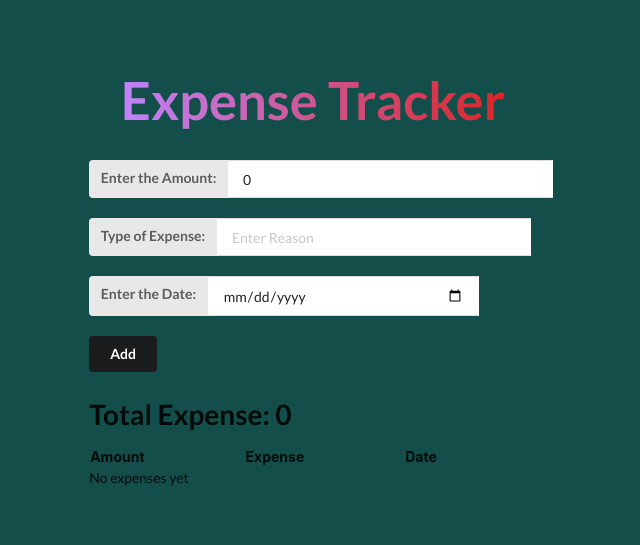
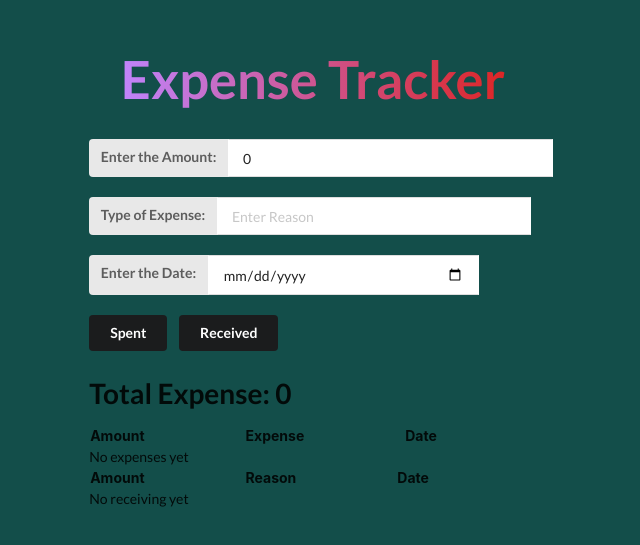
Before and after one commit to Arnav7107/Expense-Tracker, a React (Create React App) app: page / in a window 1280 px wide. Shown: the part 129-674 px from the top of the page, without its empty margins (327-967 px from the left). Built offline with nearby package versions, Linux system fonts and the light colour scheme.

Commit message:
added received feature

```diff
--- a/src/content.js
+++ b/src/content.js
@@ -23,6 +23,8 @@ const Content = () => {
 
     const [expense,setExpense] = useState('');
 
+    const [received, setReceived] = useState('');
+
     const [date,setDate] = useState('');
 
     // const [display,setDisplay] = useState('');
@@ -37,8 +39,9 @@ const Content = () => {
 
     const handle_date = (e) =>{
         setDate(e.target.value);
+    }
 
-    }
+
 
     const [track_expense, setTrackExpense] = useState([]);
 
@@ -46,9 +49,10 @@ const Content = () => {
 
     var [list,setList] = useState('');
 
+    const [track_received, setTrackReceived] = useState([]);
 
-    const handleClick = (e) => {
-        var cal_total = 0;
+    const handleSpent = (e) => {
+        var cal_spent = 0;
 
          e.preventDefault();
         //  console.log(track_expense);
@@ -60,14 +64,30 @@ const Content = () => {
          setExpense('');
          setDate('');
          track_expense.forEach(x =>{
-            cal_total += x.amount;
+            cal_spent += x.amount;
          });
-         cal_total += amount;
-         setTotalAmount(cal_total);
+         cal_spent += amount;
+         setTotalAmount(cal_spent);
          setList(expense);
 
 
     };
+
+    const handleReceived = (e) => {
+
+        var cal_received = 0;
+        e.preventDefault();
+        setTrackReceived([...track_received, {amount:amount, date:date, expense:expense}])
+        setAmount('');
+         setExpense('');
+         setDate('');
+         track_received.forEach(x =>{
+            cal_received += x.amount;
+         });
+         cal_received += amount;
+         setTotalAmount(cal_received);
+         setList(expense);
+    }
 
 
     return(
@@ -83,13 +103,13 @@ const Content = () => {
 
             <div class="ui right labeled input">
                 <label for="amount" class="ui label">Enter the Amount: </label>
-                <input style={{width:"100%"}} type="number" name = "amount"  value={amount} onChange={handle_amount} placeholder="Enter Amount" />
+                <input style={{width:"100%"}} type="number" name = "amount"  value={amount} onChange={handle_amount} placeholder="Enter Amount" required = "required"/>
                 {/* <h1>Amount = {amount}</h1> */}
             </div>
             <br></br>
             <div class="ui right labeled input" style={{paddingTop:'20px'}}>
                 <label for="amount" class="ui label">Type of Expense: </label>
-                <input style={{width:"100%"}} type="text" name = "amount"  value={expense} onChange={handle_expense} placeholder="Enter Reason" />
+                <input style={{width:"100%"}} type="text" name = "amount"  value={expense} onChange={handle_expense} placeholder="Enter Reason" required = "required"/>
                 {/* <h1>Type of Expense = {expense}</h1> */}
                 {/* <div class="ui left corner label">
                     <i class="asterisk icon"></i>
@@ -98,14 +118,15 @@ const Content = () => {
             <br></br>
             <div class="ui right labeled input" style={{paddingTop:'20px'}}>
                 <label for="amount" class="ui label">Enter the Date: </label>
-                <input style={{width:"100%"}} type="date" name = "amount"  value={date} onChange={handle_date} placeholder="Enter Date" />
+                <input style={{width:"100%"}} type="date" name = "amount"  value={date} onChange={handle_date} placeholder="Enter Date" required= "required"/>
                 {/* <h1>Date = {date}</h1> */}
             </div>
 
-            <div style={{paddingTop:'20px'}}>
-                <button class="ui secondary button" onClick={handleClick}>Add</button>
+            <div style={{display:"flex", flexDirection:"row",paddingTop:'20px'}}>
+                <button  class="ui secondary button" onClick={handleSpent}>Spent</button>
+                 &nbsp;&nbsp;&nbsp;
+                <button  class="ui secondary button" onClick={handleReceived}>Received</button>
             </div>
-            <p>{console.log(total_amount)}</p>
 
             <h1>Total Expense: {total_amount}</h1>
             {/* <p>Reason: {list}</p> */}
@@ -161,6 +182,27 @@ const Content = () => {
 
     </table>
 
+    <table class="table">
+        <tr style={{paddingRight:"100px"}}>
+            <th class="row_heading table-primary" style={{paddingRight:"100px"}}>Amount</th>
+            <th class="row_heading table-primary" style={{paddingRight:"100px"}}>Reason</th>
+            <th class="row_heading table-primary"  style={{paddingRight:"100px"}}>Date</th>
+        </tr>
+        {track_received.length > 0 ?
+        (track_received.map((expense) => (
+        <tr>
+            <td>{expense.amount}</td>
+            <td>{expense.expense}</td>
+            <td>{expense.date}</td>
+        </tr>
+        )))
+    :
+    (
+        <div>No receiving yet</div>
+    )}
+
+    </table>
+
 
 
             </div>
```
